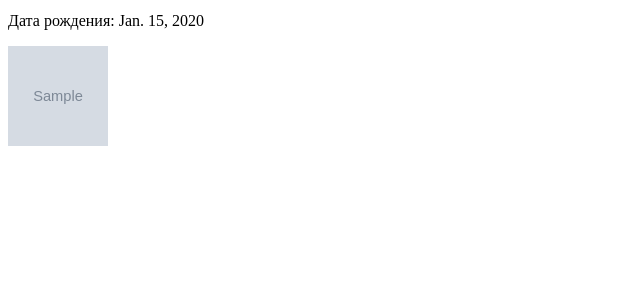
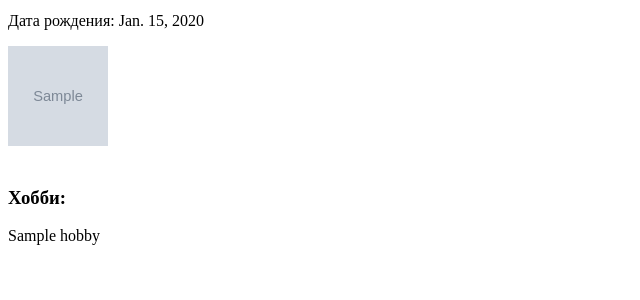
Before and after one commit to Chuvaaash/Murino-house, a Django app: a page that uses home/murino/templates/occupant_page.html in a window 1280 px wide. Shown: the part 286-586 px from the top of the page, without its empty margins (0-640 px from the left). Run offline with Django 4.2, Linux system fonts and the light colour scheme; tables that the repository leaves empty hold one stand-in row (values such as "Sample post"); grey boxes marked "Sample" are stand-in pictures.

Commit message:
added hobby in occupant page

```diff
--- a/home/murino/admin.py
+++ b/home/murino/admin.py
@@ -1,5 +1,7 @@
 from django.contrib import admin
 from .models import Occupant
+from .models import Hobby
 
 # Register your models here.
 admin.site.register(Occupant)
+admin.site.register(Hobby)
--- a/home/murino/forms.py
+++ b/home/murino/forms.py
@@ -7,4 +7,4 @@ class OccupantForm(forms.ModelForm):
 
     class Meta:
         model = Occupant
-        fields = ('name', 'nickname', 'page_name', 'age', 'date_of_birth', 'avatar')
+        fields = ('name', 'nickname', 'page_name', 'age', 'date_of_birth', 'avatar', 'hobbies')
--- a/home/murino/models.py
+++ b/home/murino/models.py
@@ -1,4 +1,12 @@
 from django.db import models
+
+
+class Hobby(models.Model):
+    name = models.CharField(max_length=127, default=None)
+    description = models.TextField(default=None, null=True)
+
+    def __str__(self):
+        return self.name
 
 
 class Occupant(models.Model):
@@ -9,14 +17,10 @@ class Occupant(models.Model):
     date_of_birth = models.DateField(default=None)
     avatar_file = models.FileField(upload_to='files/', blank=True, null=True)
     avatar = models.ImageField(upload_to='avatars/', blank=True, default=None, null=True)
+    hobbies = models.ManyToManyField(Hobby, related_name='hobbies')
 
     def __str__(self):
         return self.page_name
-
-
-class Hobby(models.Model):
-    owner = models.ManyToManyField(Occupant)
-    description = models.TextField
 
 
 class Toy(models.Model):
--- a/home/murino/templates/edit_occupant.html
+++ b/home/murino/templates/edit_occupant.html
@@ -9,4 +9,4 @@
     {{ form.as_p }}
     <button type="submit" class="btn btn-secondary save">Save</button>
 </form>
-{% endblock %}cd
+{% endblock %}
--- a/home/murino/templates/occupant_page.html
+++ b/home/murino/templates/occupant_page.html
@@ -9,4 +9,12 @@
 {% if occupant.avatar %}
     <img class="avatar" src="{{ occupant.avatar.url }}">
 {% endif %}
+<br>
+<br>
+{% if occupant_hobbies %}
+<h3>Хобби:</h3>
+{% endif %}
+{% for hobby in occupant_hobbies %}
+<p>{{ hobby }}</p>
+{% endfor %}
 {% endblock %}
--- a/home/murino/views.py
+++ b/home/murino/views.py
@@ -31,8 +31,10 @@ def owner_panel_create(request):
 
 def occupant_page(request, page_name):
     occupant = Occupant.objects.get(page_name=page_name)
+    occupant_hobbies = Occupant.objects.get(page_name=page_name).hobbies.all()
     return render(request, 'occupant_page.html', {
-        'occupant': occupant
+        'occupant': occupant,
+        'occupant_hobbies': occupant_hobbies
     })
 
 
```
Also changed, not shown: home/murino/migrations/0008_alter_hobby_owner.py (added), home/murino/migrations/0009_remove_hobby_owner_occupant_hobbies.py (added), home/murino/migrations/0010_hobby_description_hobby_name.py (added), home/murino/migrations/0011_alter_hobby_description.py (added), home/murino/migrations/0012_remove_hobby_name.py (added), home/murino/migrations/0013_hobby_name.py (added), 1 other file.
